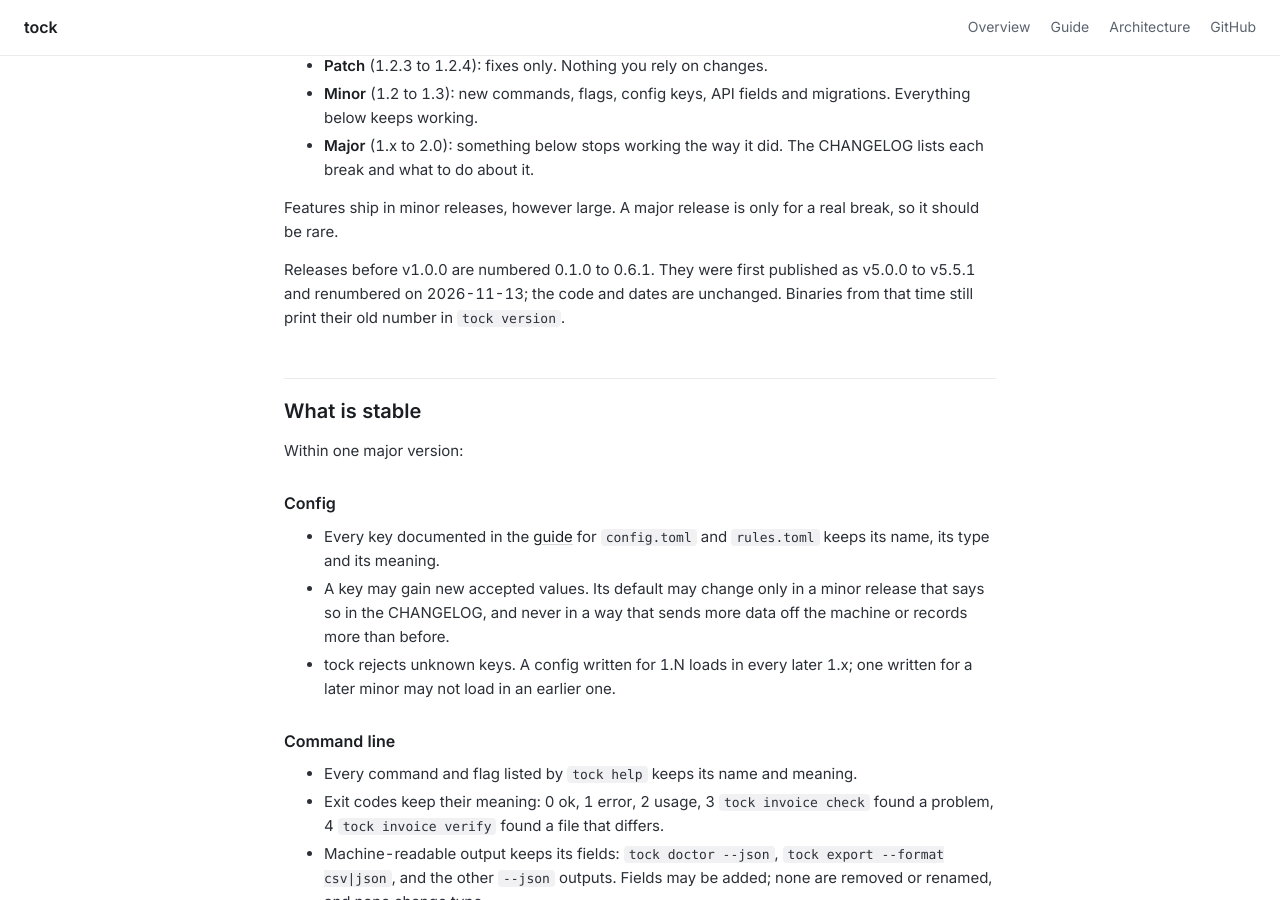
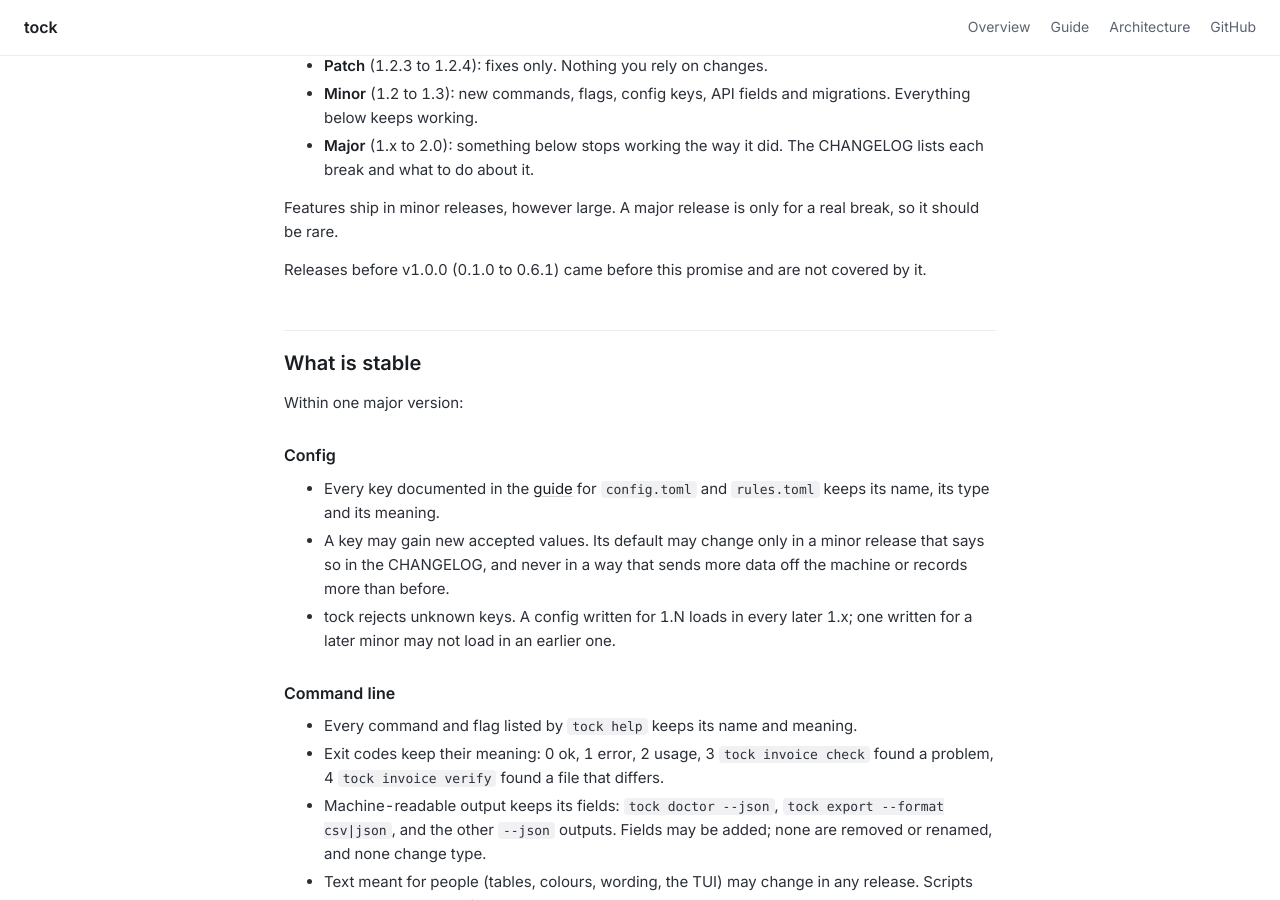
Before and after one commit to confuserdotcom/tock, a Jekyll site: the page built from docs/stability.md, in a window 1280 px wide and 900 px high, scrolled down 308 px. Built offline with Jekyll 4.4.1, drawn with Linux system fonts in a browser that asks for light colours; our own code applies the rules of GitHub Pages for plain Markdown files.

Commit message:
Drop the old numbering from the changelog and stability page

```diff
--- a/docs/stability.md
+++ b/docs/stability.md
@@ -18,10 +18,8 @@
 Features ship in minor releases, however large. A major release is only for
 a real break, so it should be rare.
 
-Releases before v1.0.0 are numbered 0.1.0 to 0.6.1. They were first
-published as v5.0.0 to v5.5.1 and renumbered on 2026-11-13; the code and
-dates are unchanged. Binaries from that time still print their old number
-in `tock version`.
+Releases before v1.0.0 (0.1.0 to 0.6.1) came before this promise and are
+not covered by it.
 
 ## What is stable
 
```
Also changed, not shown: CHANGELOG.md.
